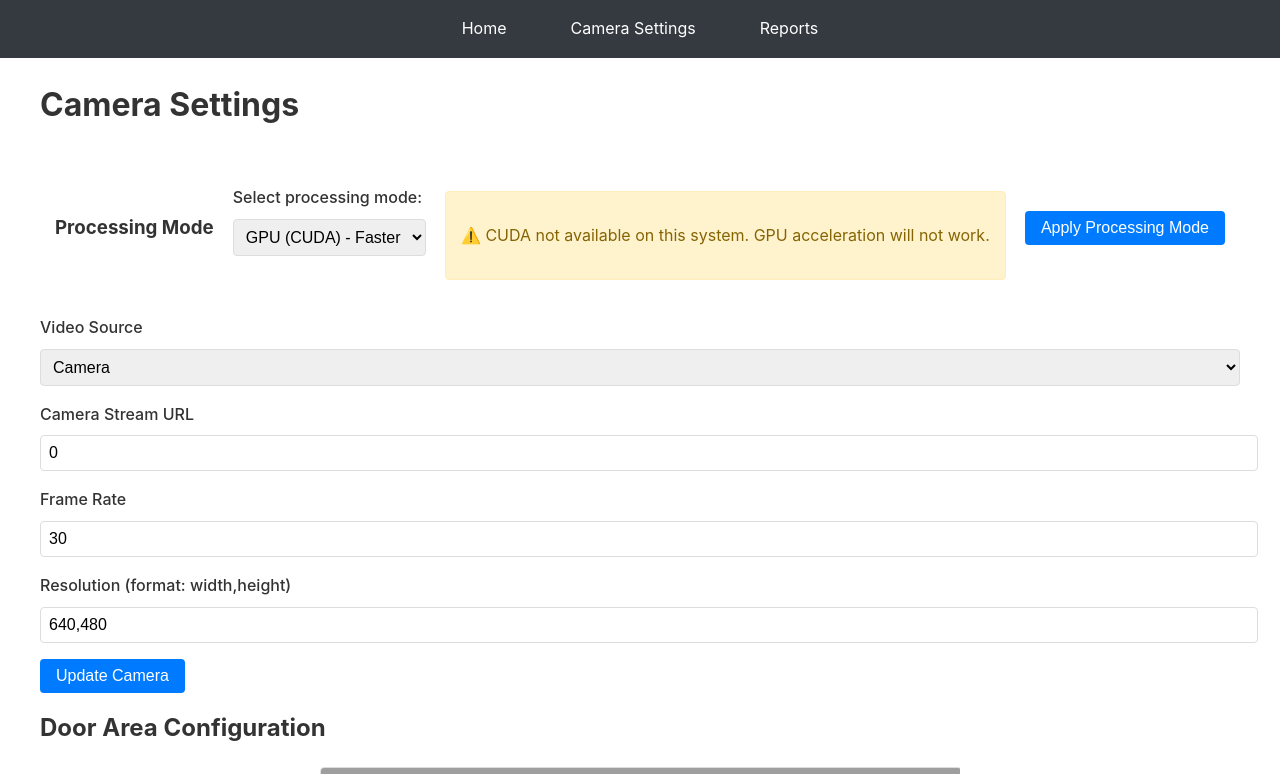
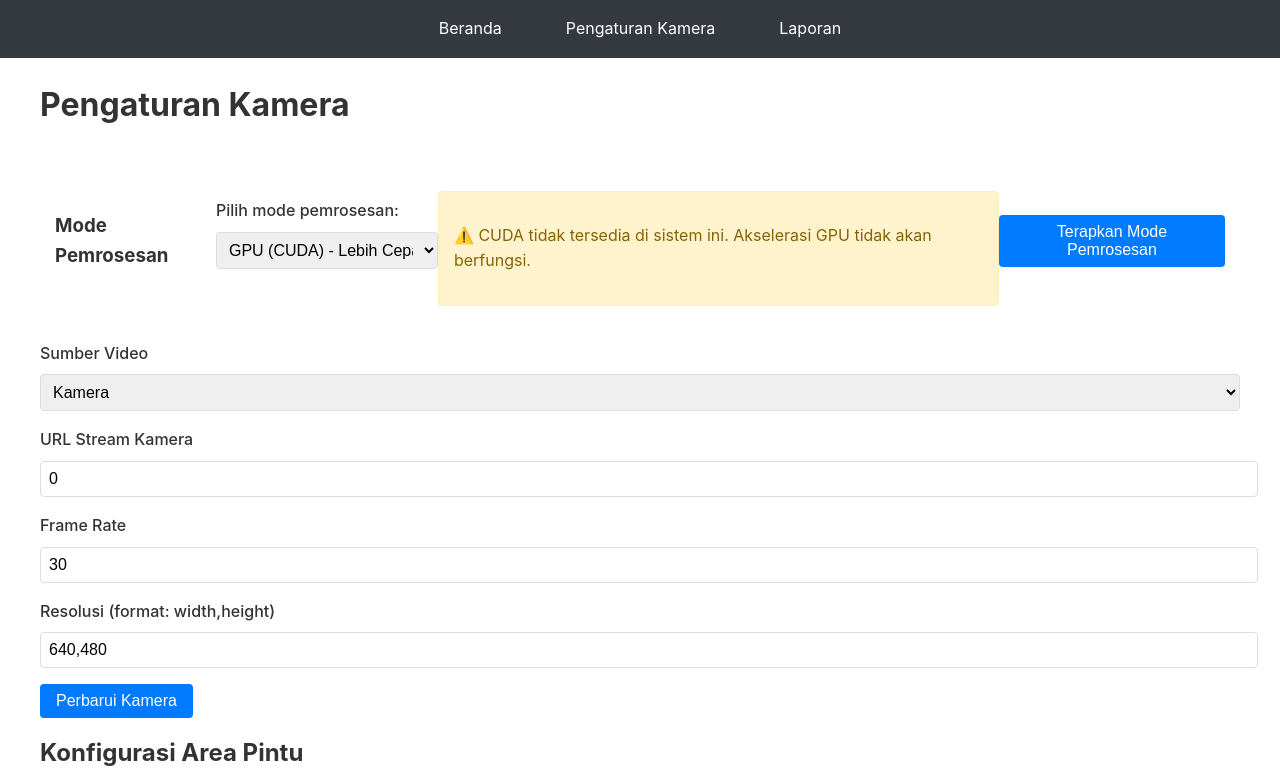
Before and after one commit to hdpolover/cctv-flask-app, a Flask app: template app/templates/camera-settings.html in a window 1280 px wide. Shown: the top 774 px of the page. Run offline with Flask 3, Linux system fonts and the light colour scheme; the template is opened without the code that fills it, so the values that code supplies are empty; some libraries are stand-ins or nearby versions; grey boxes are pictures that could not be loaded.

Commit message:
feat: translate application templates to Indonesian

```diff
--- a/app/templates/base.html
+++ b/app/templates/base.html
@@ -1,9 +1,9 @@
 <!DOCTYPE html>
-<html lang="en">
+<html lang="id">
 <head>
     <meta charset="UTF-8">
     <meta name="viewport" content="width=device-width, initial-scale=1.0">
-    <title>{% block title %}CCTV People Counter{% endblock %}</title>
+    <title>{% block title %}Penghitung Orang CCTV{% endblock %}</title>
     <link rel="stylesheet" href="{{ url_for('static', filename='css/styles.css') }}">
     <script src="https://cdnjs.cloudflare.com/ajax/libs/socket.io/4.0.1/socket.io.js"></script>
     {% block extra_head %}{% endblock %}
--- a/app/templates/camera-settings.html
+++ b/app/templates/camera-settings.html
@@ -1,6 +1,6 @@
 {% extends "layouts/base.html" %}
 
-{% block title %}Camera Settings - CCTV People Counter{% endblock %}
+{% block title %}Pengaturan Kamera - Penghitung Orang CCTV{% endblock %}
 
 {% block extra_head %}
 <script src="{{ url_for('static', filename='js/door-config.js') }}"></script>
@@ -38,38 +38,34 @@
 
 {% block content %}
 <div class="settings-container">
-    <h1>Camera Settings</h1>
+    <h1>Pengaturan Kamera</h1>
 
     <div class="alert alert-info mb-4">
-        <h3>Processing Mode</h3>
+        <h3>Mode Pemrosesan</h3>
         <div class="input-group">
-            <label for="processing-mode">Select processing mode:</label>
-            <select id="processing-mode">
-                <option value="gpu" {% if settings.use_gpu != False %}selected{% endif %}>GPU (CUDA) - Faster</option>
-                <option value="cpu" {% if settings.use_gpu == False %}selected{% endif %}>CPU - Compatible</option>
+            <label for="processing-mode">Pilih mode pemrosesan:</label>            <select id="processing-mode">
+                <option value="gpu" {% if settings.use_gpu != False %}selected{% endif %}>GPU (CUDA) - Lebih Cepat</option>
+                <option value="cpu" {% if settings.use_gpu == False %}selected{% endif %}>CPU - Kompatibel</option>
             </select>
-        </div>
-        <div id="processing-status" class="mt-2">
+        </div>        <div id="processing-status" class="mt-2">
             {% if not cuda_available %}
             <div class="alert alert-warning">
-                <p>⚠️ CUDA not available on this system. GPU acceleration will not work.</p>
+                <p>⚠️ CUDA tidak tersedia di sistem ini. Akselerasi GPU tidak akan berfungsi.</p>
             </div>
             {% endif %}
         </div>
-        <button id="toggle-processing" type="button" class="btn-secondary">Apply Processing Mode</button>
+        <button id="toggle-processing" type="button" class="btn-secondary">Terapkan Mode Pemrosesan</button>
     </div>
-
-    <form action="{{ url_for('main.camera_settings') }}" method="POST">
+      <form action="{{ url_for('main.camera_settings') }}" method="POST">
         <div class="input-group">
-            <label for="video-source">Video Source</label>
+            <label for="video-source">Sumber Video</label>
             <select id="video-source" name="video_source" onchange="toggleCameraFields(this.value)">
-                <option value="camera" {% if settings.video_source != 'demo' %}selected{% endif %}>Camera</option>
-                <option value="demo" {% if settings.video_source == 'demo' %}selected{% endif %}>Demo Video (for testing)</option>
+                <option value="camera" {% if settings.video_source != 'demo' %}selected{% endif %}>Kamera</option>
+                <option value="demo" {% if settings.video_source == 'demo' %}selected{% endif %}>Video Demo (untuk testing)</option>
             </select>
-        </div>
-        <div id="camera-fields" {% if settings.video_source == 'demo' %}style="display:none"{% endif %}>
+        </div>        <div id="camera-fields" {% if settings.video_source == 'demo' %}style="display:none"{% endif %}>
             <div class="input-group">
-                <label for="camera-url">Camera Stream URL</label>
+                <label for="camera-url">URL Stream Kamera</label>
                 <input type="text" id="camera-url" name="camera_url" value="{{ settings.camera_url if settings else '0' }}">
             </div>
             <div class="input-group">
@@ -77,10 +73,10 @@
                 <input type="number" id="frame-rate" name="frame_rate" value="{{ settings.frame_rate if settings else 30 }}">
             </div>
             <div class="input-group">
-                <label for="resolution">Resolution (format: width,height)</label>
+                <label for="resolution">Resolusi (format: width,height)</label>
                 <input type="text" id="resolution" name="resolution" value="{{ settings.resolution if settings else '640,480' }}">
             </div>        </div>
-        <button type="submit">Update Camera</button>
+        <button type="submit">Perbarui Kamera</button>
     </form>
 
     <script>
@@ -100,9 +96,8 @@
             const processingMode = document.getElementById('processing-mode').value;
             const useGpu = processingMode === 'gpu';
             const statusDiv = document.getElementById('processing-status');
-
-            // Show loading message
-            statusDiv.innerHTML = '<p>Switching processing mode...</p>';
+              // Show loading message
+            statusDiv.innerHTML = '<p>Mengubah mode pemrosesan...</p>';
 
             // Send request to toggle processing device
             fetch('/toggle-processing-device', {
@@ -115,43 +110,39 @@
                 }),
             })
             .then(response => response.json())
-            .then(data => {
-                if (data.success) {
+            .then(data => {                if (data.success) {
                     let message = `<div class="alert alert-success">
-                        <p>✓ Processing device set to: ${data.device}</p>`;
+                        <p>✓ Perangkat pemrosesan diatur ke: ${data.device}</p>`;
 
                     if (useGpu && !data.cuda_available) {
-                        message += `<p class="mt-2">⚠️ CUDA not available. Using CPU despite GPU selection.</p>`;
+                        message += `<p class="mt-2">⚠️ CUDA tidak tersedia. Menggunakan CPU meskipun dipilih GPU.</p>`;
                     }
 
                     message += `</div>`;
                     statusDiv.innerHTML = message;
                 } else {
                     statusDiv.innerHTML = `<div class="alert alert-danger">
-                        <p>Error setting processing device: ${data.error || 'Unknown error'}</p>
+                        <p>Error mengatur perangkat pemrosesan: ${data.error || 'Error tidak diketahui'}</p>
                     </div>`;
                 }
-            })
-            .catch(error => {
+            })            .catch(error => {
                 statusDiv.innerHTML = `<div class="alert alert-danger">
                     <p>Error: ${error.message}</p>
                 </div>`;
             });
         });
-    </script>
-
-    <h2 class="mt-4">Door Area Configuration</h2>
+    </script>    <h2 class="mt-4">Konfigurasi Area Pintu</h2>
     <div class="door-config">
         <div class="video-container">
             <div id="video-wrapper" style="position: relative;">
-                <img src="{{ url_for('main.video_feed') }}" id="video-feed" alt="Video Feed" style="cursor: crosshair;">
+                <img src="{{ url_for('main.video_feed') }}" id="video-feed" alt="Feed Video" style="cursor: crosshair;">
                 <div id="selection-box" style="position: absolute; border: 2px dashed red; display: none;"></div>
             </div>
         </div>
 
         <div class="door-settings">
             <div class="coordinates">
-                <p>Click and drag on the video to define the door area.</p>
+                <p>Klik dan seret pada video untuk mendefinisikan area pintu.</p>
                 <div class="input-group">
                     <label for="x1">X1:</label>
                     <input type="number" id="x1" value="{{ door_area.x1 if door_area else '' }}" readonly>
@@ -167,18 +158,17 @@
                 <div class="input-group">
                     <label for="y2">Y2:</label>
                     <input type="number" id="y2" value="{{ door_area.y2 if door_area else '' }}" readonly>
-                </div>
-                  <div class="input-group">
-                    <label for="inside-direction">Inside Direction:</label>
+                </div>                  <div class="input-group">
+                    <label for="inside-direction">Arah Dalam:</label>
                     <select id="inside-direction">
-                        <option value="right" {% if inside_direction == 'right' %}selected{% endif %}>Right Side</option>
-                        <option value="left" {% if inside_direction == 'left' %}selected{% endif %}>Left Side</option>
-                        <option value="up" {% if inside_direction == 'up' %}selected{% endif %}>Top Side</option>
-                        <option value="down" {% if inside_direction == 'down' %}selected{% endif %}>Bottom Side</option>
+                        <option value="right" {% if inside_direction == 'right' %}selected{% endif %}>Sisi Kanan</option>
+                        <option value="left" {% if inside_direction == 'left' %}selected{% endif %}>Sisi Kiri</option>
+                        <option value="up" {% if inside_direction == 'up' %}selected{% endif %}>Sisi Atas</option>
+                        <option value="down" {% if inside_direction == 'down' %}selected{% endif %}>Sisi Bawah</option>
                     </select>
                 </div>
 
-                <button id="save-door" type="button" class="btn-primary">Save Door Area</button>
+                <button id="save-door" type="button" class="btn-primary">Simpan Area Pintu</button>
                 <div id="door-status" class="mt-2"></div>
             </div>
         </div>
--- a/app/templates/components/navigation.html
+++ b/app/templates/components/navigation.html
@@ -1,7 +1,7 @@
 <nav class="main-nav">
     <ul>
-        <li><a href="{{ url_for('main.home') }}" {% if request.endpoint == 'main.home' %}class="active"{% endif %}>Home</a></li>
-        <li><a href="{{ url_for('main.camera_settings') }}" {% if request.endpoint == 'main.camera_settings' %}class="active"{% endif %}>Camera Settings</a></li>
-        <li><a href="{{ url_for('main.reports') }}" {% if request.endpoint == 'main.reports' %}class="active"{% endif %}>Reports</a></li>
+        <li><a href="{{ url_for('main.home') }}" {% if request.endpoint == 'main.home' %}class="active"{% endif %}>Beranda</a></li>
+        <li><a href="{{ url_for('main.camera_settings') }}" {% if request.endpoint == 'main.camera_settings' %}class="active"{% endif %}>Pengaturan Kamera</a></li>
+        <li><a href="{{ url_for('main.reports') }}" {% if request.endpoint == 'main.reports' %}class="active"{% endif %}>Laporan</a></li>
     </ul>
 </nav>
--- a/app/templates/layouts/base.html
+++ b/app/templates/layouts/base.html
@@ -1,9 +1,9 @@
 <!DOCTYPE html>
-<html lang="en">
+<html lang="id">
 <head>
     <meta charset="UTF-8">
     <meta name="viewport" content="width=device-width, initial-scale=1.0">
-    <title>{% block title %}CCTV People Counter{% endblock %}</title>
+    <title>{% block title %}Penghitung Orang CCTV{% endblock %}</title>
     <link rel="stylesheet" href="{{ url_for('static', filename='css/styles.css') }}">
     <script src="https://cdnjs.cloudflare.com/ajax/libs/socket.io/4.0.1/socket.io.js"></script>
     {% block extra_head %}{% endblock %}
```
Also changed, not shown: app/templates/dashboard.html (+5 -6 lines), app/templates/errors/404.html (+4 -4 lines), app/templates/errors/500.html (+4 -4 lines), app/templates/home.html (+10 -10 lines), app/templates/index.html (+6 -8 lines), app/templates/login.html (+5 -5 lines), app/templates/reports.html (+16 -18 lines).
